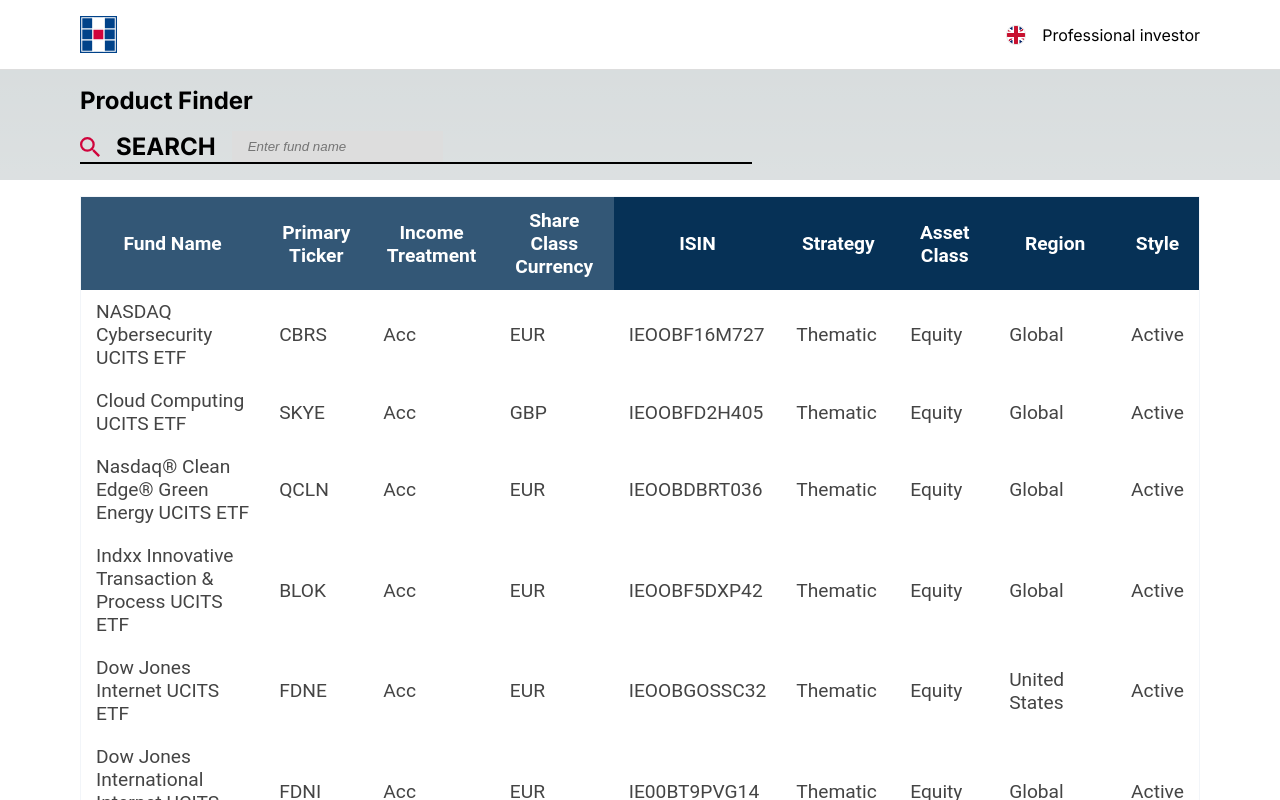
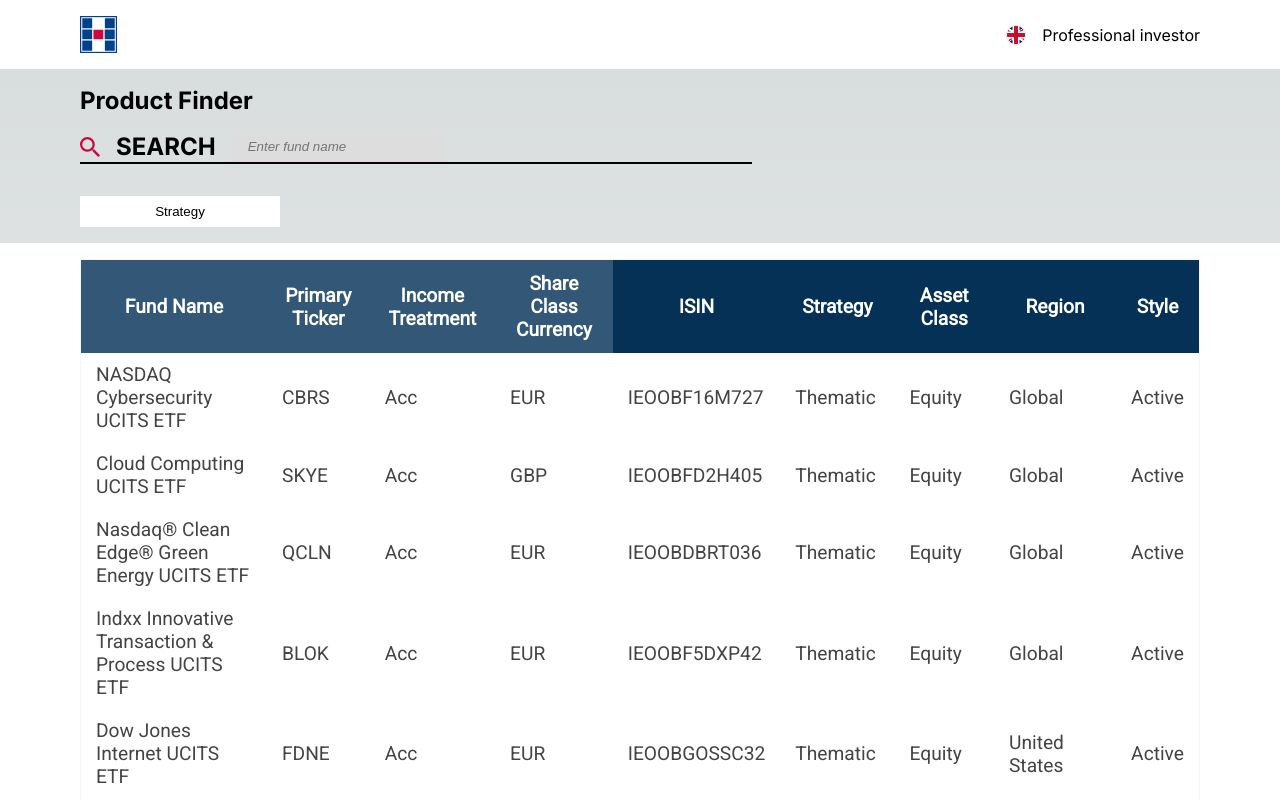
Before and after one commit to Majestom/huguenots, a Next.js app: page / in a window 1280 px wide. Shown: the top 800 px of the page. Built offline with nearby package versions, Linux system fonts and the light colour scheme.

Commit message:
Create dropdown component.

```diff
--- /dev/null
+++ b/src/app/Dropdown.module.css
@@ -0,0 +1,35 @@
+.filterButton {
+  padding: 0.5rem 1rem;
+  border: none;
+  border-radius: 0;
+  outline: none;
+  box-shadow: none;
+  -webkit-appearance: none;
+  -moz-appearance: none;
+  appearance: none;
+  background: none;
+  outline: none;
+  background-color: #ffff;
+  color: black;
+  min-width: 200px;
+}
+
+.dropdownAndButton {
+  position: relative;
+  display: inline-block;
+}
+
+.dropdown {
+  position: absolute;
+  background-color: #f9f9f9;
+  min-width: 200px;
+  box-shadow: 0px 8px 16px 0px rgba(0, 0, 0, 0.2);
+  z-index: 1;
+}
+
+.inputHolder {
+  position: relative;
+  right: 0;
+  top: 0;
+  padding: 0.5rem 1rem;
+}
--- /dev/null
+++ b/src/app/Dropdown.tsx
@@ -0,0 +1,63 @@
+import { useState } from "react";
+import styles from "./Dropdown.module.css";
+
+export function Dropdown({
+  options,
+  selectedOptions,
+  setSelectedOptions,
+  filterName,
+}: {
+  options: string[];
+  selectedOptions: string[];
+  setSelectedOptions: (options: string[]) => void;
+  filterName: string;
+}) {
+  const [open, setOpen] = useState(false);
+  // const [selectedOptions, setSelectedOptions] =
+  //   useState<string[]>(options);
+
+  return (
+    <>
+      <div className={styles.dropdownAndButton}>
+        <button
+          className={styles.filterButton}
+          onClick={() => setOpen(!open)}
+        >
+          {filterName}
+        </button>
+        {open && (
+          <div className={styles.dropdown}>
+            {options.map((option) => (
+              <div
+                key={option}
+                className={styles.inputHolder}
+              >
+                <input
+                  className={styles.checkbox}
+                  type="checkbox"
+                  checked={selectedOptions.includes(option)}
+                  onChange={(e) => {
+                    if (e.target.checked) {
+                      setSelectedOptions([
+                        ...selectedOptions,
+                        option,
+                      ]);
+                    } else {
+                      setSelectedOptions(
+                        selectedOptions.filter(
+                          (selectedOption) =>
+                            selectedOption !== option
+                        )
+                      );
+                    }
+                  }}
+                />
+                {option}
+              </div>
+            ))}
+          </div>
+        )}
+      </div>
+    </>
+  );
+}
--- a/src/app/layout.tsx
+++ b/src/app/layout.tsx
@@ -1,5 +1,5 @@
 import type { Metadata } from "next";
-import { Inter } from "next/font/google";
+import { Inter, Roboto } from "next/font/google";
 import "./globals.css";
 
 const inter = Inter({ subsets: ["latin"] });
@@ -9,13 +9,19 @@
   description: "Generated by create next app",
 };
 
+const roboto = Roboto({
+  weight: "400",
+  subsets: ["latin"],
+  display: "swap",
+});
+
 export default function RootLayout({
   children,
 }: Readonly<{
   children: React.ReactNode;
 }>) {
   return (
-    <html lang="en">
+    <html lang="en" className={roboto.className}>
       <body className={inter.className}>{children}</body>
     </html>
   );
--- a/src/app/page.module.css
+++ b/src/app/page.module.css
@@ -38,6 +38,13 @@
   gap: 1rem;
 }
 
+.filterContainer {
+  display: flex;
+  justify-content: space-between;
+  align-items: center;
+  width: 100%;
+}
+
 .searchBarHolder {
   display: flex;
   align-items: center;
--- a/src/app/page.tsx
+++ b/src/app/page.tsx
@@ -1,12 +1,30 @@
 "use client";
 import { useState } from "react";
 import Image from "next/image";
+import tableData from "./data/tableData.json";
+import { Column } from "./types";
+import { Dropdown } from "./Dropdown";
 import { Table } from "./Table";
-import tableData from "./data/tableData.json";
 import styles from "./page.module.css";
+
+const filterOptions = tableData.headers.map(
+  (header: Column) => header.name
+);
+
+const strategyOptions = [
+  "Thematic",
+  "Factors",
+  "Equity Income",
+  "Capital Strength",
+  "Currency Hedge",
+  "ESG",
+];
 
 export default function Home() {
   const [searchTerm, setSearchTerm] = useState("");
+  const [initialFilterState, setInitialFilterState] =
+    useState(strategyOptions);
+
   return (
     <main className={styles.main}>
       <menu className={`${styles.menu} ${styles.padding}`}>
@@ -48,6 +66,16 @@
         </div>
       </section>
       <section
+        className={`${styles.filterContainer} ${styles.padding}`}
+      >
+        <Dropdown
+          filterName={"Strategy"}
+          selectedOptions={initialFilterState}
+          setSelectedOptions={setInitialFilterState}
+          options={strategyOptions}
+        />
+      </section>
+      <section
         className={`${styles.tableContainer} ${styles.padding}`}
       >
         <Table data={tableData} />
```
